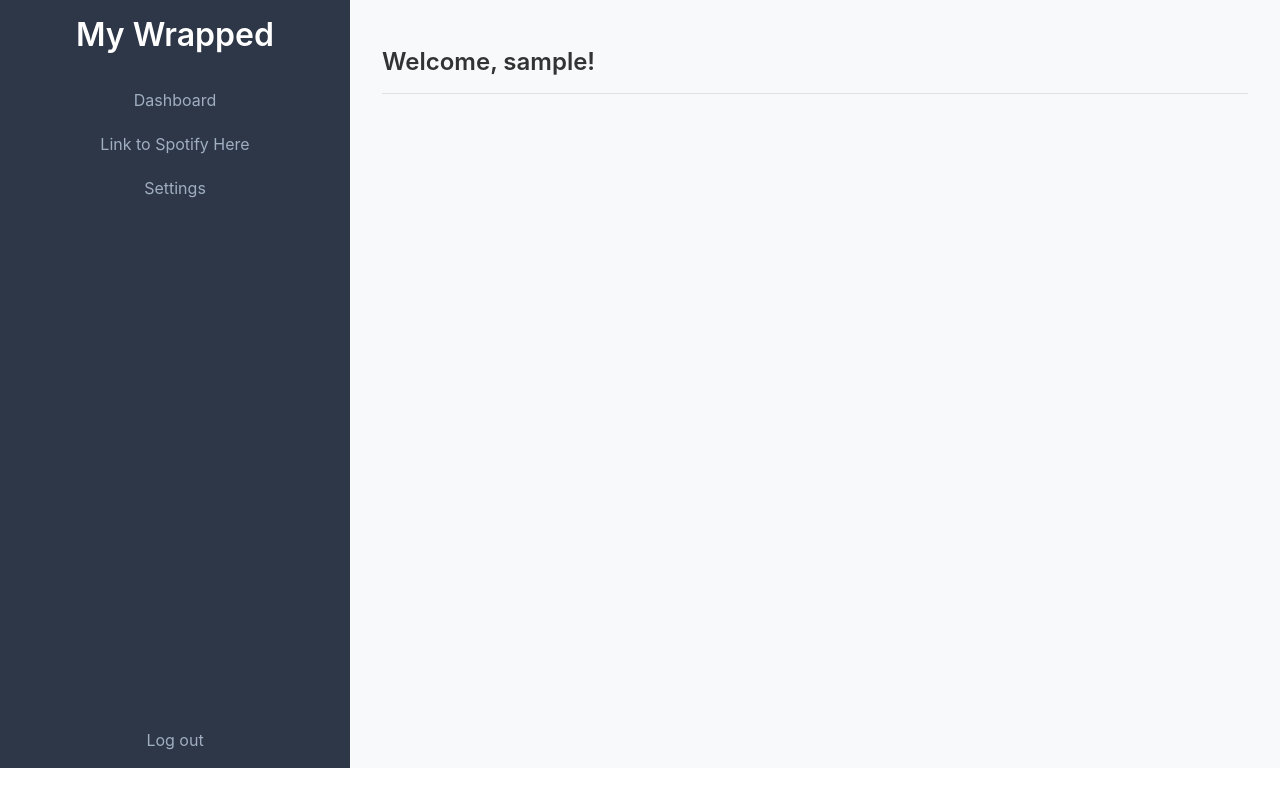
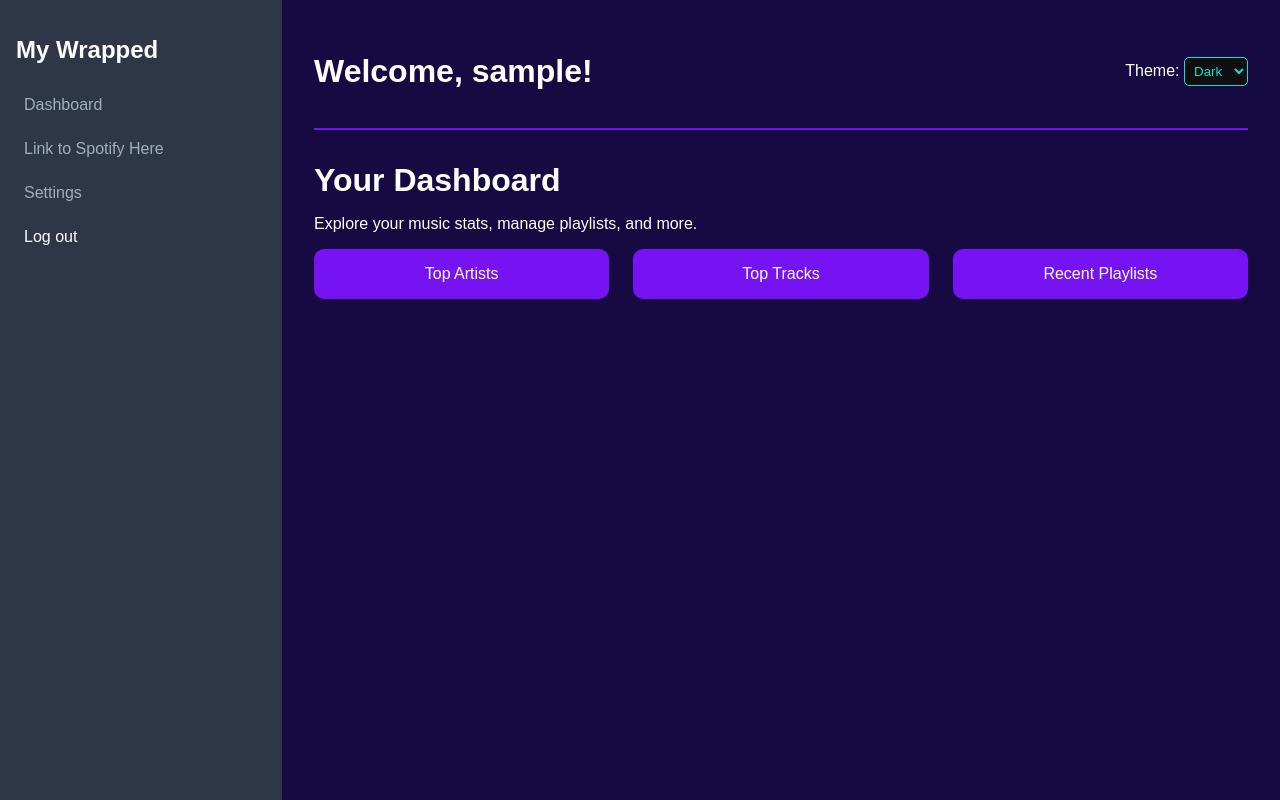
Before and after one commit to Wilsdawg1212/2340_Project_2, a Django app: page /dashboard/ in a window 1280 px wide. Run offline with Django 5.2, Linux system fonts and the light colour scheme; the visitor is signed in with stand-in values (Sample User, id 1); some libraries are stand-ins or nearby versions.

Commit message:
Roughly styled dashboard

```diff
--- a/Spotify_Wrapped/templates/Spotify_Wrapped/dashboard.html
+++ b/Spotify_Wrapped/templates/Spotify_Wrapped/dashboard.html
@@ -1,3 +1,4 @@
+{% load static %}
 <!DOCTYPE html>
 <html lang="en">
 <head>
@@ -5,29 +6,47 @@
     <meta name="viewport" content="width=device-width, initial-scale=1.0">
     <title>Dashboard</title>
 
-    {% load static %}
-
-    <link rel="stylesheet" href="{% static 'css/bootstrap.min.css' %}">
     <link rel="stylesheet" href="{% static 'css/dashboard.css' %}">
 </head>
-<body>
-    <div class="full-container">
+<body class="dark"> <!-- Default to dark theme -->
+
+    <!-- Sidebar Container -->
+    <div class="dashboard-container">
         <!-- Sidebar -->
         <nav class="sidebar">
-           <h2 class="text-center">My Wrapped</h2>
-            <div class="nav flex-column">
+            <h2>My Wrapped</h2>
+            <div class="nav-links">
                 <a class="sidebar-link" href="{% url 'dashboard' %}">Dashboard</a>
                 <a class="sidebar-link" href="{% url 'link_account' %}">Link to Spotify Here</a>
                 <a class="sidebar-link" href="#">Settings</a>
+                <a class="sidebar-link logout-link" href="{% url 'logout' %}">Log out</a>
             </div>
-            <a class="sidebar-link logout-link" href="{% url 'logout' %}">Log out</a>
         </nav>
 
-        <!-- Main Content -->
+        <!-- Main Content Area -->
         <main class="content">
-            <div class="d-flex justify-content-between flex-wrap flex-md-nowrap align-items-center pt-3 pb-2 mb-3 border-bottom">
-                <h1 class="welcome-text">Welcome, {{ user.username }}!</h1>
-            </div>
+            <header class="content-header">
+                <h1>Welcome, {{ user.username }}!</h1>
+                <div class="theme-switcher">
+                    <label for="theme">Theme:</label>
+                    <select id="theme">
+                        <option value="dark">Dark</option>
+                        <option value="light">Light</option>
+                        <option value="neon">Neon</option>
+                    </select>
+                </div>
+            </header>
+
+            <!-- Dashboard Features Section -->
+            <section class="features">
+                <h2>Your Dashboard</h2>
+                <p>Explore your music stats, manage playlists, and more.</p>
+                <div class="stats">
+                    <div class="stat-item">Top Artists</div>
+                    <div class="stat-item">Top Tracks</div>
+                    <div class="stat-item">Recent Playlists</div>
+                </div>
+            </section>
         </main>
     </div>
 
--- a/static/css/dashboard.css
+++ b/static/css/dashboard.css
@@ -1,63 +1,135 @@
-.full-container {
-    padding: 0;
+/* General styling */
+body {
+    font-family: 'Poppins', sans-serif;
+    transition: background-color 0.3s ease, color 0.3s ease;
     margin: 0;
-    display: flex;
 }
 
-/* Sidebar styling */
+/* Container for sidebar and main content */
+.dashboard-container {
+    display: flex;
+    height: 100vh;
+}
+
+/* Sidebar Styling */
 .sidebar {
     background-color: #2D3748;
-    color: #fff;
-    width: 350px; /* Fixed width for sidebar */
-    min-height: 96vh;
-    padding-top: 1rem;
+    color: white;
+    width: 250px;
     display: flex;
     flex-direction: column;
-    align-items: start; /* Align content to the left */
-    text-align: center; /* Center the entire block horizontally */
-}
-
-.nav {
-    width: 100%;
+    padding: 1rem;
+    align-items: start;
 }
 
 .sidebar h2 {
-    color: #fff;
-    font-weight: 600;
+    font-size: 1.5rem;
     margin-bottom: 1.5rem;
-    text-align: center; /* Center-aligns the top heading */
-    width: 100%; /* Ensures it spans the full width for consistent centering */
+}
+
+.nav-links {
+    display: flex;
+    flex-direction: column;
+    gap: 10px;
 }
 
 .sidebar-link {
     color: #a0aec0;
     text-decoration: none;
-    padding: 10px 15px;
+    padding: 8px;
     display: block;
+    border-radius: 5px;
+    transition: color 0.3s ease;
 }
 
-.sidebar-link:hover {
+.sidebar-link:hover,
+.sidebar-link.logout-link {
+    color: #ffffff;
+}
+
+/* Content Area Styling */
+.content {
+    flex: 1;
+    padding: 2rem;
+    background-color: #170a42; /* Dark background */
     color: white;
 }
 
-.logout-link {
-    margin-top: auto; /* Pushes logout link to the bottom */
+.content-header {
+    display: flex;
+    justify-content: space-between;
+    align-items: center;
+    border-bottom: 2px solid #7513f3;
     padding-bottom: 1rem;
-    text-align: center;
-    width: 100%; /* Ensures full-width for centering */
-    display: flex;
-    justify-content: center; /* Centers the text horizontally */
 }
 
-/* Main content styling */
-.content {
-    flex: 1;
-    padding: 2rem;
-    background-color: #f8f9fa;
+.theme-switcher select {
+    background-color: #0f0f0f;
+    color: #0fdfd9;
+    border: 1px solid #0fdfd9;
+    padding: 5px;
+    border-radius: 5px;
 }
 
-.welcome-text {
-    font-weight: 600;
-    font-size: 1.5rem;
+/* Features Section */
+.features {
+    margin-top: 2rem;
+}
+
+.features h2 {
+    font-size: 2rem;
+    margin-bottom: 1rem;
+}
+
+.stats {
+    display: flex;
+    gap: 1.5rem;
+}
+
+.stat-item {
+    background-color: #7513f3;
+    color: white;
+    padding: 1rem;
+    border-radius: 10px;
+    flex: 1;
+    text-align: center;
+}
+
+/* Light Theme */
+body.light {
+    background-color: #f0f0f0;
     color: #333;
 }
+
+body.light .sidebar {
+    background-color: #ffffff;
+    color: #333;
+}
+
+body.light .sidebar-link {
+    color: #333;
+}
+
+body.light .content {
+    background-color: #ffffff;
+    color: #333;
+}
+
+/* Neon Theme */
+body.neon {
+    background-color: #0f0f0f;
+    color: #0fdfd9;
+}
+
+body.neon .sidebar {
+    background-color: #111111;
+}
+
+body.neon .sidebar-link {
+    color: #0fdfd9;
+}
+
+body.neon .content {
+    background-color: #0f0f0f;
+    color: #0fdfd9;
+}
```
